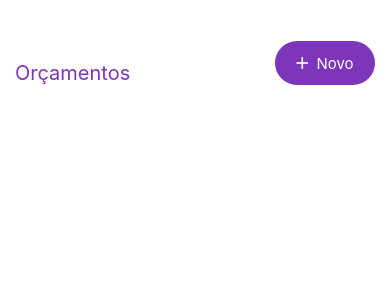
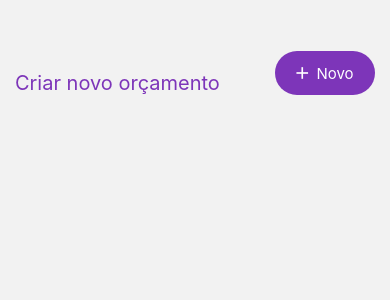
Before and after one commit to ArthurOliveira18/Orcamentos-Rockeatseat, a React Native app: screen /createBudget in a window 390 px wide. Shown: the top 300 px of the page. Built offline with nearby package versions, Linux system fonts and the light colour scheme.

Commit message:
Feito as rotas

```diff
--- a/App.tsx
+++ b/App.tsx
@@ -1,13 +1,19 @@
 import React from 'react';
 import { StyleSheet, Text, View } from 'react-native';
+import { NavigationContainer } from '@react-navigation/native';
 
 // Importação de páginas de funcionalidade
 import { Home } from '@/app/Home/home';
 
+import { StackRoutes } from '@/routes/stackRoutes';
+
 export default function App() {
   return (
-    <View>
-      <Home />
-    </View>
+    <NavigationContainer>
+
+      <StackRoutes />
+
+    </NavigationContainer>
   );
+
 }
--- a/package.json
+++ b/package.json
@@ -10,6 +10,8 @@
   },
   "dependencies": {
     "@expo/vector-icons": "^15.0.2",
+    "@react-navigation/native": "^7.1.33",
+    "@react-navigation/native-stack": "^7.14.4",
     "expo": "~55.0.4",
     "expo-status-bar": "~55.0.4",
     "react": "19.2.0",
--- a/src/app/Home/home.tsx
+++ b/src/app/Home/home.tsx
@@ -1,13 +1,21 @@
-import { View, Text, } from "react-native";
+import { View, Text,StyleSheet } from "react-native";
 import { Header } from "@/components/Header/header"
 
 
 export function Home() {
     return (
-        <View>
+        <View style = { styles.container}>
             <Header title="Orçamentos" subTitle="teste"  isActive =  {false} />
 
         </View>
 
     )
 }
+
+// Criamos o estilo da Home aqui embaixo
+const styles = StyleSheet.create({
+    container: {
+
+
+    }
+});
--- /dev/null
+++ b/src/app/createBudget/createBudget.tsx
@@ -0,0 +1,13 @@
+import { View, Text, TextProps } from "react-native";
+
+import { Header } from "@/components/Header/header";
+
+
+
+export function CreateBudget(){
+    return(
+        <View>
+            <Header title="Criar novo orçamento" subTitle="Não vai aparecer mesmo" isActive = {false} />
+        </View>
+    )
+}
--- /dev/null
+++ b/src/app/createBudget/style.ts
@@ -0,0 +1 @@
+import { StyleSheet } from "react-native";
--- /dev/null
+++ b/src/components/Button/Button.tsx
@@ -0,0 +1,28 @@
+import { TouchableOpacity , TouchableOpacityProps, View, Text } from "react-native";
+import { MaterialIcons } from '@expo/vector-icons';
+
+// 1. Importamos o hook e o tipo genérico de navegação
+import { useNavigation, NavigationProp } from '@react-navigation/native';
+
+// Muito importante pegar a lista de rotas, pois sem ela não vai dar pra saber exatamente  qual das páginas seria pra ir
+import { StackRouteList } from '@/routes/stackRoutes';
+
+import { styles } from "./style";
+
+export function Button(){
+
+    const navigation = useNavigation<NavigationProp<StackRouteList>>();
+
+    function handlenavigationBudget(){
+        navigation.navigate("createBudget")
+    }
+
+    return(
+        <View style = {styles.viewButton}>
+            <TouchableOpacity style = {styles.NewBudget} onPress={() => handlenavigationBudget()}>
+                <MaterialIcons name="add" size={20} color="#FFFFFF" />
+                <Text style = {styles.titleButton}> Novo </Text>
+            </TouchableOpacity>
+        </View>
+    )
+}
--- a/src/components/NewBudgetButton/style.ts
+++ b/src/components/Button/style.ts
@@ -1,10 +1,11 @@
 import { StyleSheet } from "react-native";
-import { NewBudgetButton } from "./newBudgetButton";
+
 
 export const styles = StyleSheet.create({
 
     viewButton:{
-        marginLeft: 15
+        marginLeft: 35,
+        marginTop:15
     },
 
     NewBudget:{
@@ -16,7 +17,7 @@ export const styles = StyleSheet.create({
         borderRadius: 40,
         flexDirection: "row",
         marginRight:15,
-        marginBottom:5
+        marginBottom:5,
     },
 
     titleButton:{
--- a/src/components/Header/header.tsx
+++ b/src/components/Header/header.tsx
@@ -1,7 +1,7 @@
 import { Text, TextProps } from "react-native";
 import { styles } from "@/components/Header/style"
 
-import {NewBudgetButton} from "@/components/NewBudgetButton/newBudgetButton"
+import { Button } from "@/components/Button/Button"
 import { View } from "react-native";
 
 type Props = TextProps & {
@@ -25,7 +25,7 @@ export function Header({ title, subTitle, isActive, ...rest }: Props) {
 
             )}
 
-            <NewBudgetButton/>
+            <Button/>
         </View>
     )
 }
--- a/src/components/Header/style.ts
+++ b/src/components/Header/style.ts
@@ -6,10 +6,10 @@ export const styles = StyleSheet.create({
         marginLeft: 15,
         fontSize: 20,
         color:"#7d35b9",
-        marginBottom:5
+        marginBottom:5,
     },
     subTitle:{
-        marginLeft:15,
+        marginLeft:30,
         color:"#0000008b"
     },
 
@@ -17,7 +17,7 @@ export const styles = StyleSheet.create({
         flexDirection: "row",
         justifyContent: "space-between",
         alignItems:"flex-end",
-        height:90,
+        height:100,
 
     }
 })
--- a/src/components/NewBudgetButton/newBudgetButton.tsx
+++ /dev/null
@@ -1,15 +0,0 @@
-import { TouchableOpacity , TouchableOpacityProps, View, Text } from "react-native";
-import { MaterialIcons } from '@expo/vector-icons';
-
-import { styles } from "./style";
-
-export function NewBudgetButton(){
-    return(
-        <View style = {styles.viewButton}>
-            <TouchableOpacity style = {styles.NewBudget}>
-                <MaterialIcons name="add" size={20} color="#FFFFFF" />
-                <Text style = {styles.titleButton}> Novo </Text>
-            </TouchableOpacity>
-        </View>
-    )
-}
--- /dev/null
+++ b/src/routes/stackRoutes.tsx
@@ -0,0 +1,42 @@
+import React from 'react';
+import { createNativeStackNavigator, NativeStackScreenProps } from '@react-navigation/native-stack';
+
+import { Home } from '@/app/Home/home';
+import { CreateBudget } from '@/app/createBudget/createBudget';
+
+
+// Aqui eu simplesmente estou colocando todas as minhas telas que vai ter aqui, e esse undefined serve justamente para que eu avise que não vou passar nenhum dado, como um ID de usuário
+export type StackRouteList = {
+    home: undefined,
+    createBudget: undefined,
+}
+
+// Aqui eu estou criando as rotas e além disso, estou falando que só vai poder pegar as rotas que estão nessa "StackRouteList"
+const Stack = createNativeStackNavigator<StackRouteList>()
+
+export type StackRoutesProps<T extends keyof StackRouteList> = NativeStackScreenProps<StackRouteList, T>
+
+export function StackRoutes() {
+    return (
+        <Stack.Navigator
+
+            initialRouteName="home" // Fixa a 'home' como a primeira tela a ser carregada
+            screenOptions={{ headerShown: false }} // Remove o header padrão de TODAS as telas
+        >
+
+
+            <Stack.Screen
+                name='home'
+                component={Home}
+            />
+
+            <Stack.Screen
+                name='createBudget'
+                component={CreateBudget}
+            />
+
+
+
+        </Stack.Navigator>
+    )
+}
```
Also changed, not shown: 1 other file (tests, documents, lock files or other folders).
